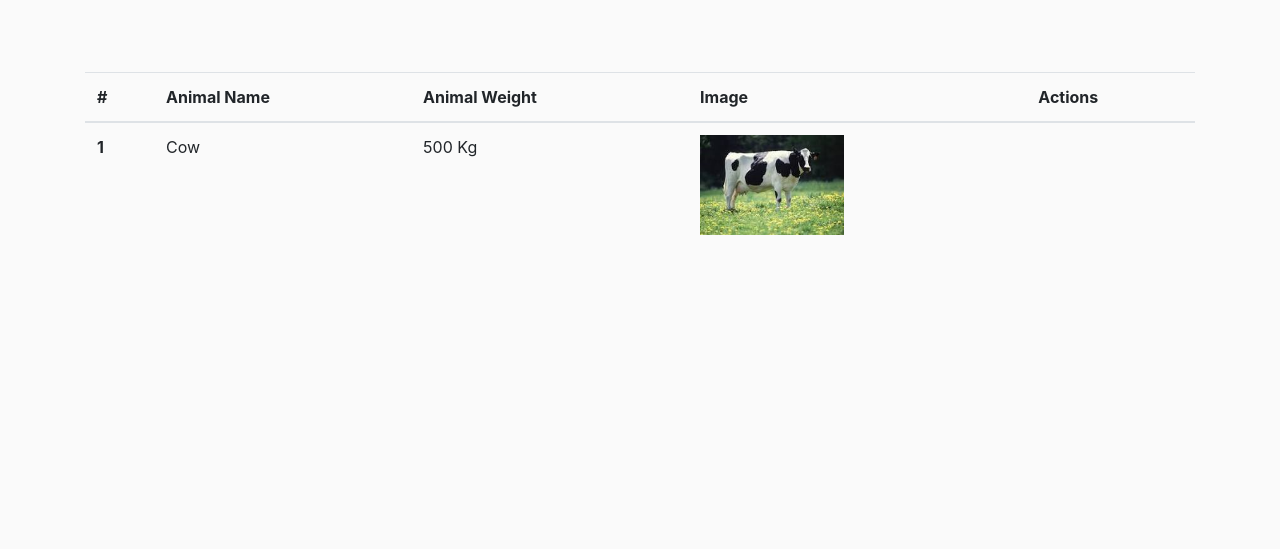
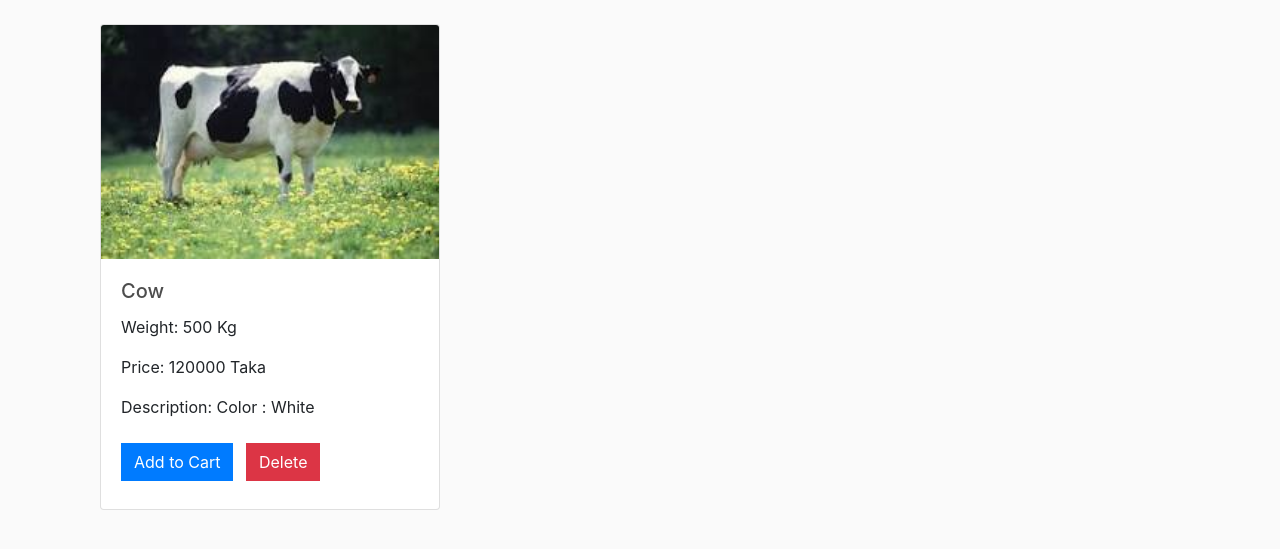
Before and after one commit to shakibkhan13/Domestic_animal, a Django app: page / in a window 1280 px wide. Shown: the part 65-614 px from the top of the page. Run offline with Django 5.2, Linux system fonts and the light colour scheme; data comes from the database, SQL or seed files in the repository; both versions use the stored data as it was after the commit; some libraries are stand-ins or nearby versions.

Commit message:
Shakib_dev

```diff
--- a/Domestic_Animal/urls.py
+++ b/Domestic_Animal/urls.py
@@ -14,14 +14,17 @@ Including another URLconf
     1. Import the include() function: from django.urls import include, path
     2. Add a URL to urlpatterns:  path('blog/', include('blog.urls'))
 """
-
+from django.conf import settings
 from django.contrib import admin
 from django.urls import path, include
+from django.conf.urls.static import static
+
 from home import views
 
 urlpatterns = [
     path('admin/', admin.site.urls),
     path("", include("home.urls")),
+    # Uncomment the URL patterns you want to use
     # path('', views.animal),
     # path('Home/', views.Home, name='home'),
     # path('blogs/', views.blogs, name='blogs'),
@@ -30,3 +33,6 @@ urlpatterns = [
     # path('login/', views.login, name='login'),
     # path('seller/', views.seller, name='seller'),
 ]
+
+if settings.DEBUG:
+    urlpatterns += static(settings.MEDIA_URL, document_root=settings.MEDIA_ROOT)
--- a/home/templates/Home.html
+++ b/home/templates/Home.html
@@ -1,27 +1,48 @@
 {% extends "base.html" %}
+{% load static %}
 {% block start %}
-{% load static %}
-<table class="table mt-5">
-    <thead>
-      <tr>
-        <th scope="col">#</th>
-        <th scope="col">Animal Name</th>
-        <th scope="col">Animal Weight</th>
-        <th scope="col">Image</th>
-        <th scope="col">Actions</th>
-      </tr>
-    </thead>
-    <tbody>
-      {% for animal in animals %}
-      <tr>
-        <th scope="row">{{ forloop.counter }}</th>
-        <td>{{ animal.Animal_name }}</td>
-        <td>{{ animal.Animal_Weight }}</td>
-        <td>
-          <img src="{{ animal.Animal_image.url }}" style="height: 100px">
-        </td>
-      </tr>
-      {% endfor %}
-    </tbody>
-</table>
+
+{% comment %} <div class="container">
+  <div class="row">
+    {% for sell in seller %}
+      <div class="col-md-4">
+        <div class="card">
+          <img src="/media/{{sell.Animal_image}}"  class="card-img-top">
+          <div class="card-body">
+            <h5 class="card-title">{{sell.Animal_name}}</h5>
+            <p class="card-text">{{sell.Animal_Prize}}</p>
+            <button type="button" class="btn btn-primary">Add to Cart</button>
+            <a href="#" class="btn btn-light">View</a>
+          </div>
+        </div>
+      </div>
+    {% endfor %}
+  </div>
+</div> {% endcomment %}
+
+<div class="container">
+  <div class="row">
+    {% for animal in animals %}
+    <div class="col-md-4">
+      <div class="card">
+        <img src="/media/{{ animal.Animal_image }}" class="card-img-top">
+        <div class="card-body">
+          <h5 class="card-title">{{ animal.Animal_name }}</h5>
+          <p class="card-text">Weight: {{ animal.Animal_Weight }}</p>
+          <p class="card-text">Price: {{ animal.Animal_Prize }}</p>
+          <p class="card-text">Description: {{ animal.Animal_description }}</p>
+          <!-- Add to Cart button -->
+          <form action="{% url 'cart' %}" method="post">
+            {% csrf_token %}
+            <input type="hidden" name="animal_id" value="{{ animal.id }}">
+            <button type="submit" class="btn btn-primary">Add to Cart</button>
+              <a href="{% url 'delete_animal' animal.id %}" class="btn btn-danger m-2">Delete</a>
+          </form>
+        </div>
+      </div>
+    </div>
+    {% endfor %}
+  </div>
+</div>
+
 {% endblock %}
--- a/home/templates/base.html
+++ b/home/templates/base.html
@@ -5,9 +5,7 @@
 	<title>Domestic_Animal</title>
 
 	<meta name="viewport" content="width=device-width, initial-scale=1, maximum-scale=1, minimum-scale=1" />
-
 	<link rel="stylesheet" href="https://stackpath.bootstrapcdn.com/bootstrap/4.4.1/css/bootstrap.min.css" integrity="sha384-Vkoo8x4CGsO3+Hhxv8T/Q5PaXtkKtu6ug5TOeNV6gBiFeWPGFN9MuhOf23Q9Ifjh" crossorigin="anonymous">
-
 	<link rel="stylesheet" type="text/css" href="{% static 'css/main.css' %}">
 
 </head>
@@ -54,9 +52,7 @@
 
 
 	<script src="https://code.jquery.com/jquery-3.4.1.slim.min.js" integrity="sha384-J6qa4849blE2+poT4WnyKhv5vZF5SrPo0iEjwBvKU7imGFAV0wwj1yYfoRSJoZ+n" crossorigin="anonymous"></script>
-
 	<script src="https://cdn.jsdelivr.net/npm/popper.js@1.16.0/dist/umd/popper.min.js" integrity="sha384-Q6E9RHvbIyZFJoft+2mJbHaEWldlvI9IOYy5n3zV9zzTtmI3UksdQRVvoxMfooAo" crossorigin="anonymous"></script>
-
 	<script src="https://stackpath.bootstrapcdn.com/bootstrap/4.4.1/js/bootstrap.min.js" integrity="sha384-wfSDF2E50Y2D1uUdj0O3uMBJnjuUD4Ih7YwaYd1iqfktj0Uod8GCExl3Og8ifwB6" crossorigin="anonymous"></script>
 </body>
 </html>
--- a/home/urls.py
+++ b/home/urls.py
@@ -10,5 +10,6 @@ urlpatterns = [
     path('login/', views.login, name='login'),
     path('seller/', views.seller, name='seller'),
     path('cart/', views.cart, name='cart'),
-    path('maps/',views.maps ,name='maps')
+    path('maps/',views.maps ,name='maps'),
+    path('delete-animal/<int:id>/', views.delete_animal, name="delete_animal")
 ]
--- a/home/views.py
+++ b/home/views.py
@@ -1,4 +1,4 @@
-from django.shortcuts import render
+from django.shortcuts import render, redirect
 from .models import Animal
 
 def animal(request):
@@ -29,7 +29,7 @@ def seller(request):
         Animal_description = data.get('Animal_description')
         Animal_image = request.FILES.get('Animal_image')
 
-        animal = Animal.objects.create(
+        Animal.objects.create(
             Animal_name=Animal_name,
             Animal_Weight=Animal_Weight,
             Animal_Prize=Animal_Prize,
@@ -38,10 +38,15 @@ def seller(request):
             Animal_image=Animal_image
         )
 
-        return render(request, 'seller.html')
+        return redirect('/seller/')
 
-    else:
-        return render(request, 'seller.html')
+    queryset = Animal.objects.all()
+    context = {'seller':queryset}
+    return render(request, 'seller.html',context)
+def delete_animal(request ,id):
+    queryset = Animal.objects.get(id=id)
+    queryset.delete()
+    return redirect('/seller/')
 
 def cart(request):
     return render(request, 'cart.html')
```
Also changed, not shown: Domestic_Animal/settings.py (+7 -0 lines), animal/poribar.jpg (deleted), animal/poribar_Mfz3C7X.jpg (deleted), db.sqlite3, public/static/animal_images/Cow.jpeg (renamed from animal/Cow.jpeg), public/static/animal_images/Cow_QZeM3EX.jpeg (renamed from animal/Cow_7DHBAV6.jpeg), public/static/animal_images/Cow_qNIHKu6.jpeg (added), public/static/animal_images/download.jpeg (added).
